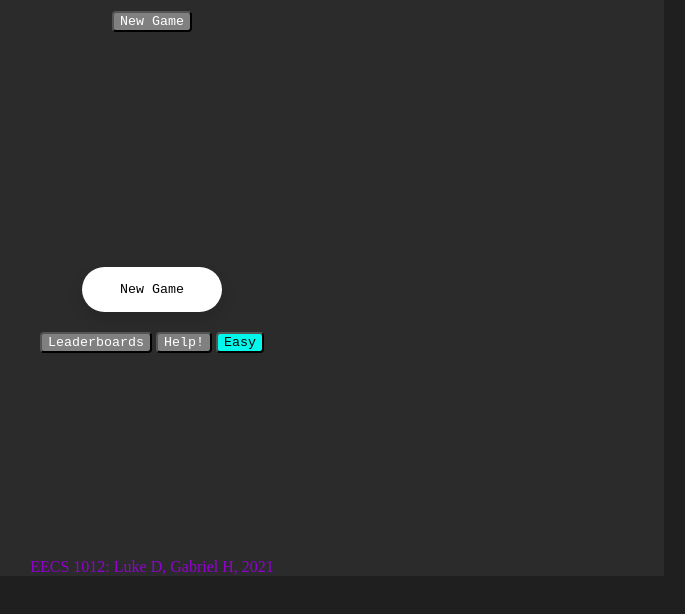
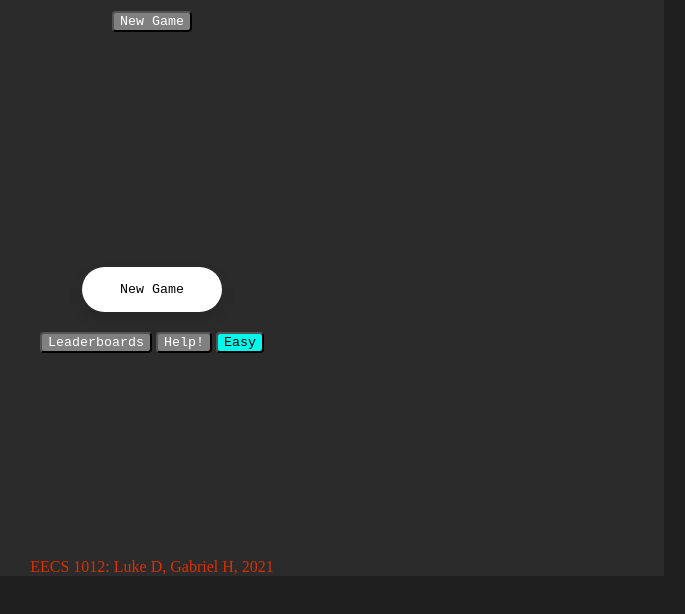
Before and after one commit to knotimpressed/minesweepers-1012, a plain HTML site: page minesweepers.html in a window 1280 px wide. Shown: the part 82-696 px from the top of the page, without its empty margins (488-1173 px from the left). Drawn offline with nearby package versions, Linux system fonts and the light colour scheme.

Commit message:
minor edits for footer colour and other small things

```diff
--- a/minesweepers.css
+++ b/minesweepers.css
@@ -26,7 +26,7 @@ body {
 }
 footer {
     text-align: center;
-    color: darkviolet;
+    color: #DC2F02;
     background-size: cover;
 }
 .headmiddle{
--- a/minesweepers.js
+++ b/minesweepers.js
@@ -29,7 +29,7 @@ var lost = false;
 function valMine(mineId) {// validate the current mine
   var idString = mineId.slice(4);// i know how not great this is but like it does work
   var idVal = parseInt(idString);
-  console.log(idVal, winNum + 2);
+  console.log(idVal);
 
   if(idVal == curMine){// correct mine clickec
     curMine++;
```
Also changed, not shown: minesweepers.html (+7 -4 lines).
